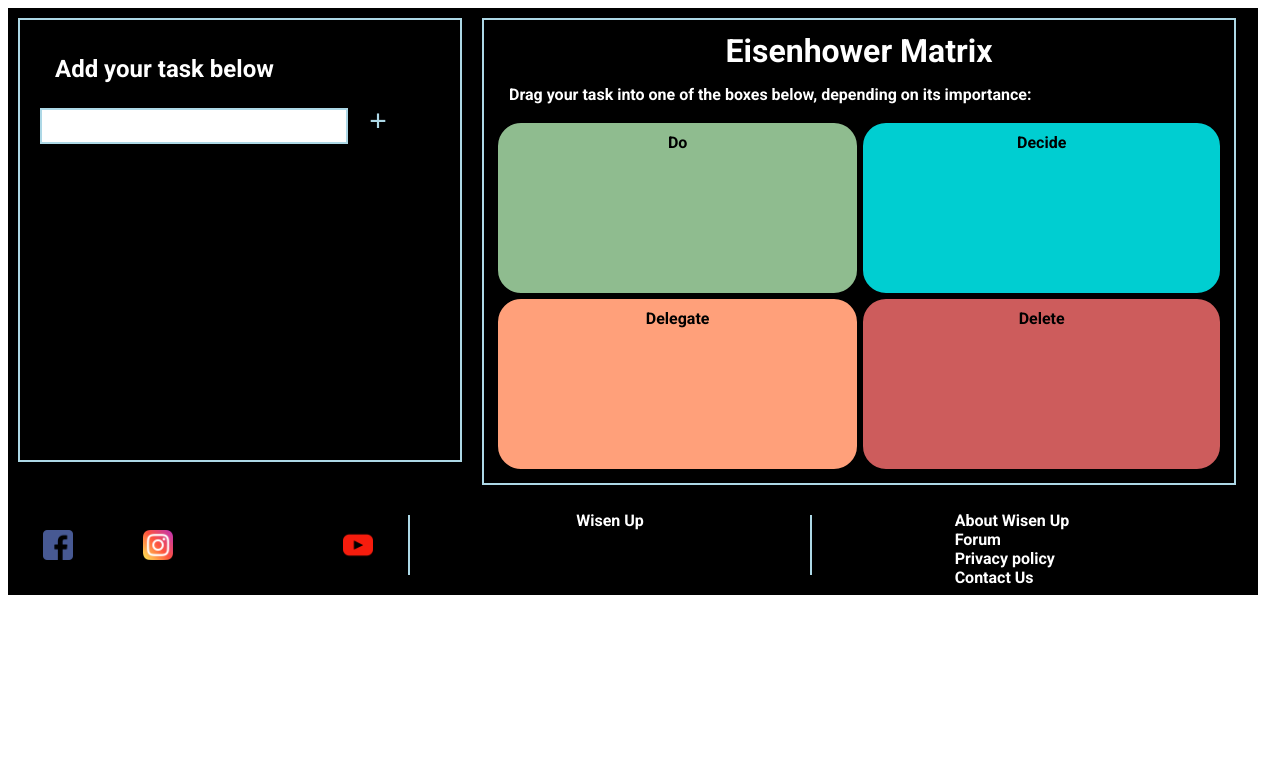
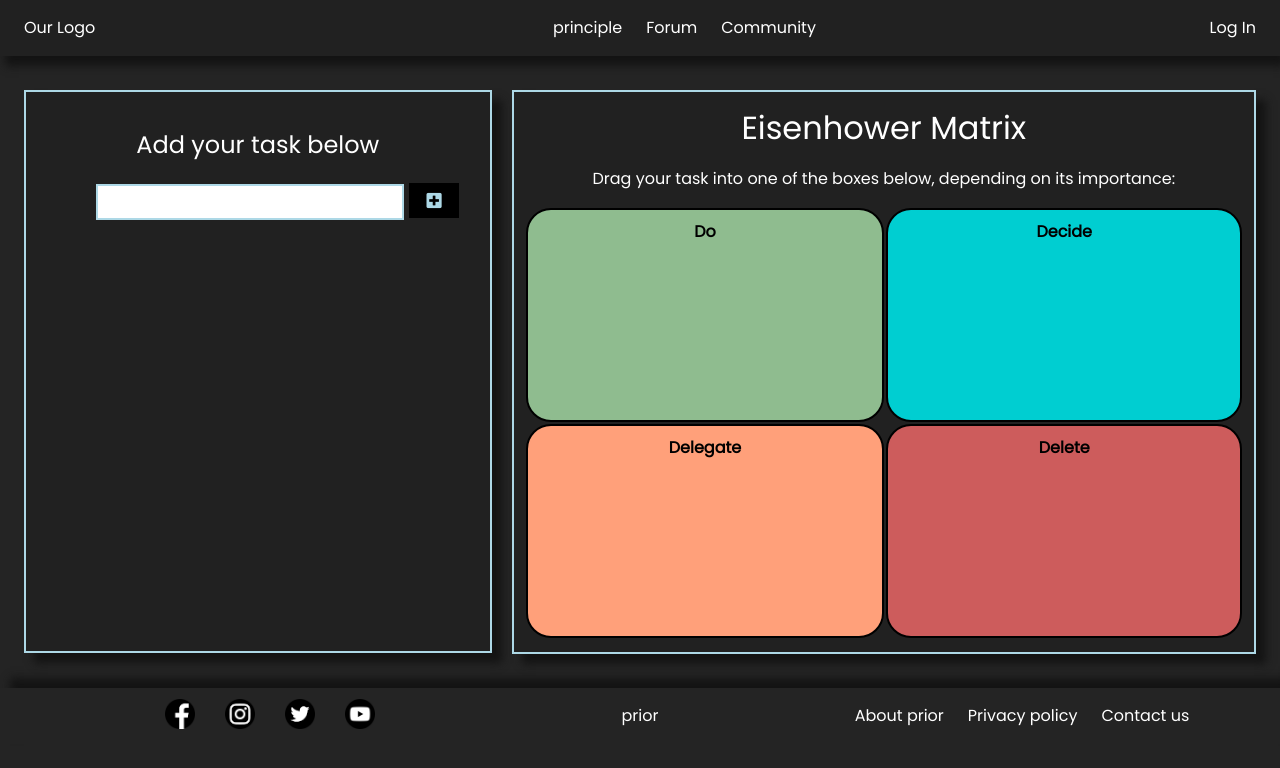
Before and after one commit to YoditG/ToDo-WebApp, a plain HTML site: page index.html in a window 1280 px wide. Drawn offline with Linux system fonts and the light colour scheme.

Commit message:
CSS styles update

```diff
--- a/index.html
+++ b/index.html
@@ -7,20 +7,51 @@
     <head>
             <meta charset="UTF-8" />
             <link rel="stylesheet" href="style.css"/>
-            <link href="https://fonts.googleapis.com/css2?family=Roboto:wght@700&display=swap" rel="stylesheet">
+
+
+            <!--NEW START-->
+
+            <link
+            rel="stylesheet"
+            href="https://cdnjs.cloudflare.com/ajax/libs/font-awesome/5.13.0/css/all.min.css"
+            integrity="sha256-h20CPZ0QyXlBuAw7A+KluUYx/3pK+c7lYEpqLTlxjYQ="
+            crossorigin="anonymous"
+          />
+          <link
+            href="https://fonts.googleapis.com/css2?family=Poppins&amp;display=swap"
+            rel="stylesheet"
+          />
 
     </head>
         <body>
          <main>
+    <header class="header">
+        <div class="logo">
+            <p>
+                Our Logo
+            </p>
+         </div>
+         <ul class="header-middle">
+             <li><a href="https://luxafor.com/the-eisenhower-matrix/">principle</a></li>
+             <li><a href="#">Forum</a> </li>
+             <li><a href="#">Community</a></li>
+         </ul>
+         <div class="log-in">
+             <p>
+               <a href="#"> Log In</a>
+             </p>
+
+         </div>
+    </header>
+    <!--NEW END-->
+
             <div class= "container">
                 <div class="addTask-container">
-                    <h2>Add your task below</h2>
-                    <input id="inputField" type="text"><button id="addTaskButton">+</button>
+                    <h2 class="add-task-header">Add your task below</h2>
+                    <input id="inputField" type="text"><button id="addTaskButton"><i class="fas fa-plus-square"></i></button>
                     <div class="to-dos" id="toDoContainer">
                     </div>
                 </div>
-
-
 
                 <div id="eisenhowerMatrix">
                     <h1>Eisenhower Matrix</h1>
@@ -43,29 +74,23 @@
          <div class= "container-footer">
 
             <div class = "left-section-footer">
-            <img src = '/Images/facebook.png' class= "image"/>
-            <img src = '/Images/instagram-sketched.png' class= "image"/>
-            <img src = '/Images/twitter.png' class= "image"/>
-            <img src = '/Images/youtube.png' class= "image"/>
+                <a href="#"><img src = 'Images/facebook2.png' class= "image"/></a>
+                <a href="#"><img src = 'Images/instagram2.png' class= "image"/></a>
+                <a href="#"><img src = 'Images/twitter2.png' class= "image"/></a>
+                <a href="#"><img src = 'Images/youtube2.png' class= "image"/></a>
             </div>
 
-        <div class= "vl"></div>
-
             <div class= center-section-footer>
-            <p>Wisen Up</p>
-
+                <p><a href="#">prior</a></p>
             </div>
 
-        <div class= "vl-2"></div>
-
             <div class= right-section-footer>
-
-            <p>About Wisen Up<br>
-                    Forum<br>
-               Privacy policy<br>
-               Contact Us<br>
-            </p>
-
+    <!-- Change the <p> tag with <br> inbetween to <ul> -->
+                <ul>
+                <li><a href="#">About prior</a></li>
+                <li><a href="#">Privacy policy</a></li>
+                <li><a href="#">Contact us</a></li>
+                </ul>
             </div>
         </footer>
     <script defer src= "index.js"></script>
--- a/index.js
+++ b/index.js
@@ -46,7 +46,8 @@ const createNewTask = () => {
     // Create edit and delete buttons
     const editButton = document.createElement("button");
     editButton.classList.add("edit-button");
-    editButton.innerText = "Edit";
+    //editButton.innerText = "Edit"; //*** OUT **//
+    editButton.innerHTML = '<i class="fas fa-pencil-alt"></i>'; //*** IN **//
 
     // Add event listener for the edit button
     editButton.addEventListener("click", editTask);
@@ -105,7 +106,8 @@ const createNewTask = () => {
     }
 
     const deleteButton = document.createElement("button");
-    deleteButton.innerText = "Delete";
+    // deleteButton.innerText = "Delete";       //*** OUT **//
+    deleteButton.innerHTML = '<i class="fas fa-trash-alt"></i>';  //*** IN **//
     deleteButton.classList.add("delete-button");
 
     // Add event listener to delete button
--- a/style.css
+++ b/style.css
@@ -1,5 +1,126 @@
+
+/* --------------------------------- HTML & BODY --------------------------------------------- */
+/**********************************************************/
+/*                       NEW START                        */
+/**********************************************************/
+
+html,
+body {
+  font-family: "Poppins", sans-serif;
+  display: block;
+  line-height: 1.5;
+  background-color:#242424; /** IN **/
+  height: 100%;
+  margin: 0%;
+}
+
+h1, h2, h4 {
+    font-weight: inherit;
+}
+
+a {
+    text-decoration: none;
+    color: white;
+}
+
+.header {
+    display: flex;
+    justify-content: space-between;
+    margin-bottom: 1.5rem;
+    background-color: #212121;
+    color: white;
+    box-shadow: 5px 10px 8px#141414;
+}
+
+.addTask-container, #eisenhowerMatrix {
+    box-shadow: 10px 10px 8px#141414;
+}
+
+.header-middle {
+list-style: none;
+display: flex;
+}
+
+.logo, .header-middle > li  {
+    margin-left: 1.5rem;
+}
+
+.log-in {
+    margin-right: 1.5rem;
+}
+
+.fa-pencil-alt,
+.fa-trash-alt {
+    font-size: 130%;
+}
+
+.fa-plus-square {
+    font-size: 130%;
+}
+
+.task-container {
+    display: flex;
+    justify-content: space-between;
+    align-items: center;
+    border: solid 1px lightblue;
+    margin-top: 1.5rem;
+}
+
+.addTask-container{
+    background-color:#212121;
+}
+
+.add-task-header{
+text-align: center;
+}
+
+#inputField {
+    margin-left: 50px;
+}
+
+.task-styling {
+    flex: 1;
+}
+
+.delete-button {
+    margin: 0 1.5rem 0 0.5rem;
+}
+
+#addTaskButton {
+    color: lightblue;
+    background-color: black;
+    height: 35px;
+    width: 50px;
+    margin: 5px;
+    border: none;
+}
+
+#addTaskButton:hover {
+    box-shadow: 5px 10px 8px#141414;
+    width: 55px;
+}
+
+#eisenhowerMatrix > h4 {
+    text-align: center;
+}
+
+.right-section-footer > ul {
+    flex-wrap: wrap;
+    list-style: none;
+    display: flex;
+    justify-content: space-between;
+    padding: 0;
+}
+
+.right-section-footer > ul > li {
+    margin-left: 1.5rem;
+
+}
 
 
+/**********************************************************/
+/*                       NEW END                        */
+/**********************************************************/
 
 
 
@@ -7,8 +128,8 @@
 
 .container {
     display:flex;
-    width: 1250px;
-    background-color: black;
+    /**width: 1250px; **/   /*** OUT **/
+    margin-bottom: 1.5rem;
 
 }
 
@@ -16,19 +137,21 @@
 
 .addTask-container {
     color: white;
-    width: 400px;
-    height: 400px;
+    width: 500px;
+    /** NEW ADDITION **/
+    height: 519px;
     border: solid 2px lightblue;
     padding: 20px;
     margin: 10px;
-
+    margin-left: 1.5rem;  /** NEW ADDITION **/
+    overflow-y: auto; /** NEW ADDITION **/
 }
 
 h2 {
     color: white;
     margin: 10px;
     padding: 5px;
-    font-family: 'Roboto', sans-serif;
+    /* font-family: 'Roboto', sans-serif;*/  /** OUT **/
 
 
 }
@@ -38,10 +161,12 @@ h2 {
     height: 30px;
     border: solid 2px lightblue;
     outline: none;
-    font-size: 15px;
+    /*font-size: 15px; */ /** OUT **/
 
 }
 
+
+/**
 #addTaskButton {
         color: lightblue;
         background-color: black;
@@ -51,6 +176,7 @@ h2 {
         margin: 5px;
         border: none;
 }
+**/
 
 .todos {
     margin-top: 25px;
@@ -60,8 +186,8 @@ h2 {
     color: white;
     margin: 10px;
     cursor: pointer;
-    font-size: 20px;
-    font-family: 'Roboto', sans-serif;
+    /*font-size: 20px;*//** OUT **/
+    /* font-family: 'Roboto', sans-serif;*/  /** OUT **/
 }
 
 
@@ -69,20 +195,22 @@ h2 {
 /* ------------------------------ EISENHOWER MATRIX SECTION -------------------------------------------- */
 
 #eisenhowerMatrix {
+    background-color:#212121;
     display: table;
     border-collapse: serparate;
     border-spacing: 10px;
-    width: 750px;
-    height: 400px;
+    /* width: 750px; */ /** OUT **/
+    height: 560px;
     margin-left: 20px;
     border: solid 2px lightblue;
     margin: 10px;
+    margin-right: 1.5rem;  /** NEW ADDITION **/
 }
 
 h1 {
     color: white;
     text-align: center;
-    font-family: 'Roboto', sans-serif;
+ /* font-family: 'Roboto', sans-serif;*/  /** OUT **/
     margin: 2px;
 }
 
@@ -90,21 +218,21 @@ h4 {
     color: white;
     margin: 10px;
     padding: 5px;
-    font-family: 'Roboto', sans-serif;
+    /* font-family: 'Roboto', sans-serif;*/  /** OUT **/
 }
 
 th {
-
     border: solid 2px black;
     width: 400px;
-    height: 150px;
+    height: 190px;
     margin-bottom: 10px;
     border-radius: 25px;
+    overflow-y: auto;
 }
 
 .do-block {
     background-color: #8FBC8F;
-    font-family: 'Roboto', sans-serif;
+    /* font-family: 'Roboto', sans-serif;*/  /** OUT **/
     padding: 10px;
     vertical-align: top;
 }
@@ -113,7 +241,7 @@ th {
 
 .decide-block {
     background-color: #00CED1;
-    font-family: 'Roboto', sans-serif;
+    /* font-family: 'Roboto', sans-serif;*/  /** OUT **/
     padding: 10px;
     vertical-align: top;
 
@@ -124,7 +252,7 @@ th {
 
 .not-important-block {
     background-color: #FFA07A;
-    font-family: 'Roboto', sans-serif;
+    /* font-family: 'Roboto', sans-serif;*/  /** OUT **/
     padding: 10px;
     vertical-align: top;
 }
@@ -134,7 +262,7 @@ th {
 
 .delete-block {
     background-color: #CD5C5C;
-    font-family: 'Roboto', sans-serif;
+ /* font-family: 'Roboto', sans-serif;*/  /** OUT **/
     padding: 10px;
     vertical-align: top;
 }
@@ -150,33 +278,32 @@ th {
 .container-footer {
     display: flex;
     align-items: flex-end;
-    width: 1250px;
-    height: 100px;
-    background-color: black;
-
-
+    justify-content: space-evenly;
+    /** width: 1250px; **/  /**  OUT **/
+    /** height: 100px; **/ /**  OUT **/
+    /**background-color: black; **/ /**  OUT **/
+    background-color:#242424; /** IN **/
+    box-shadow: 10px -10px 8px#141414;
 }
 
 .left-section-footer  {
     display: flex;
-    justify-content: space-around;
+    justify-content: center;
     align-items: center;
-    background-color: black;
-    width: 400px;
-    height: 100px;
-
-
-
-
+    /**background-color: black; **/
+    background-color:#242424; /** IN **/
+    width: 400px; /**  OUT **/
+  /** height: 100px; **/ /**  OUT **/
 
 }
 
-.image img {
+.image {
     display:flex;
     align-content: center;
+    margin: 0 15px 15px 15px;
+}
 
-
-}
+/*
 .vl {
     border-left: 2px solid lightblue;
     height: 60px;
@@ -197,6 +324,7 @@ th {
     top: 0;
 
 }
+*/
 
 
 img {
@@ -210,10 +338,13 @@ img {
     color: white;
     display: flex;
     justify-content: center;
-    background-color: black;
-    width: 400px;
-    height: 100px;
-    font-family: 'Roboto', sans-serif;
+   /** background-color: black; **/  /** OUT **/
+    background-color:#242424; /** IN **/
+    /*width: 400px; */ /** OUT **/
+    width: 200px; /** ADDED **/
+    /** height: 100px; **/ /**  OUT **/
+
+    /* font-family: 'Roboto', sans-serif;*/  /** OUT **/
 
 
 }
@@ -222,10 +353,11 @@ img {
     color: white;
     display: flex;
     justify-content: center;
-    background-color: black;
+    /*background-color: black;*/ /** OUT **/
+    background-color:#242424; /** IN **/
     width: 400px;
-    height: 100px;
-    font-family: 'Roboto', sans-serif;
+   /** height: 100px; **/ /**  OUT **/
+  /* font-family: 'Roboto', sans-serif;*/  /** OUT **/
 
 
 }
```
Also changed, not shown: Images/facebook2.png (added), Images/instagram2.png (added), Images/twitter2.png (added), Images/youtube2.png (added). Lines whose indentation alone changed are shown as unchanged.
